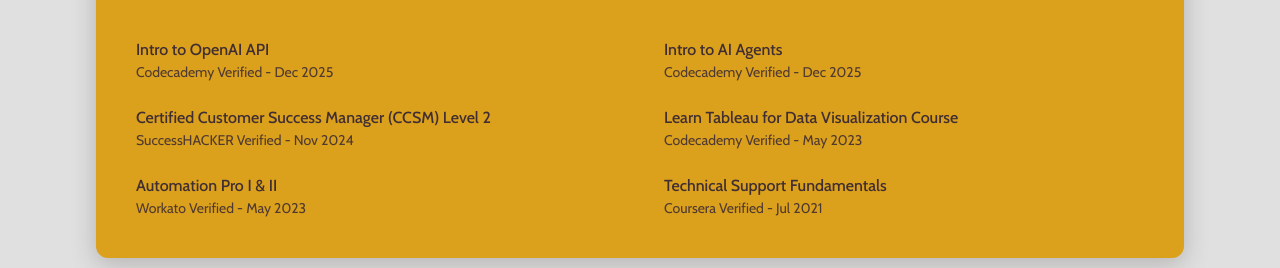
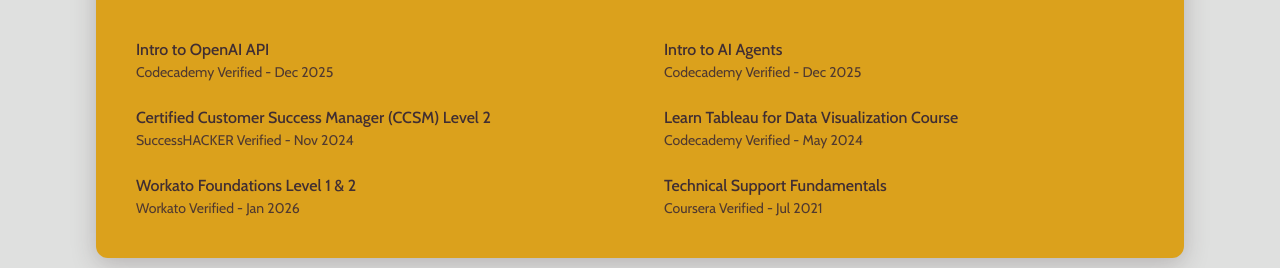
Before and after one commit to cslylla/new-portfolio, a Next.js app: page / in a window 1280 px wide. Shown: the part 2540-2808 px from the top of the page. Built offline with nearby package versions, Linux system fonts and the light colour scheme; no server answers; a web font is replaced by a local one.

Commit message:
Update Certificates

```diff
--- a/src/components/Certifications.tsx
+++ b/src/components/Certifications.tsx
@@ -13,9 +13,9 @@
   {
     name: "Learn Tableau for Data Visualization Course",
     issuer: "Codecademy Verified",
-    date: "May 2023",
+    date: "May 2024",
   },
-  { name: "Automation Pro I & II", issuer: "Workato Verified", date: "May 2023" },
+  { name: "Workato Foundations Level 1 & 2", issuer: "Workato Verified", date: "Jan 2026" },
   {
     name: "Technical Support Fundamentals",
     issuer: "Coursera Verified",
```
